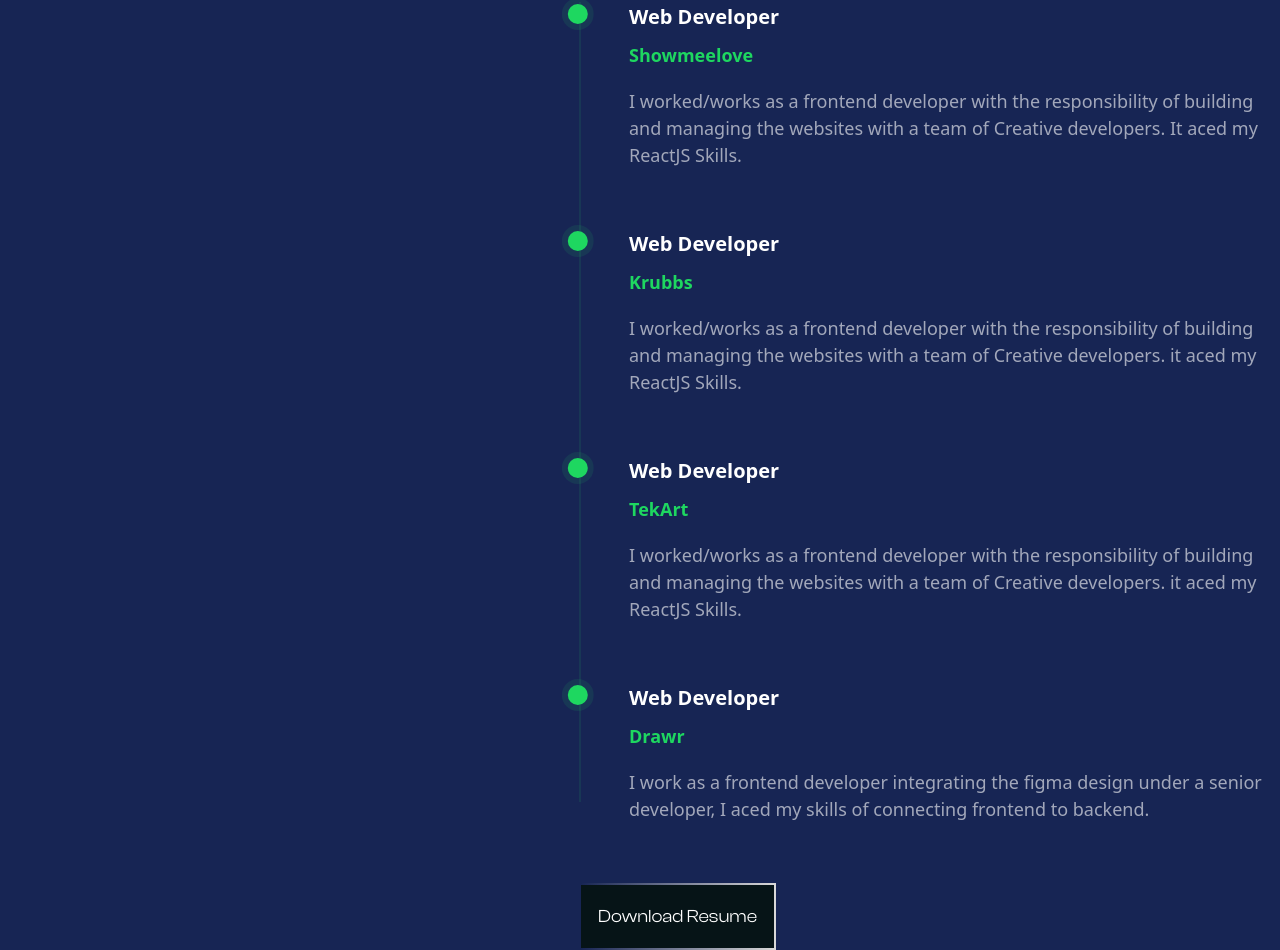
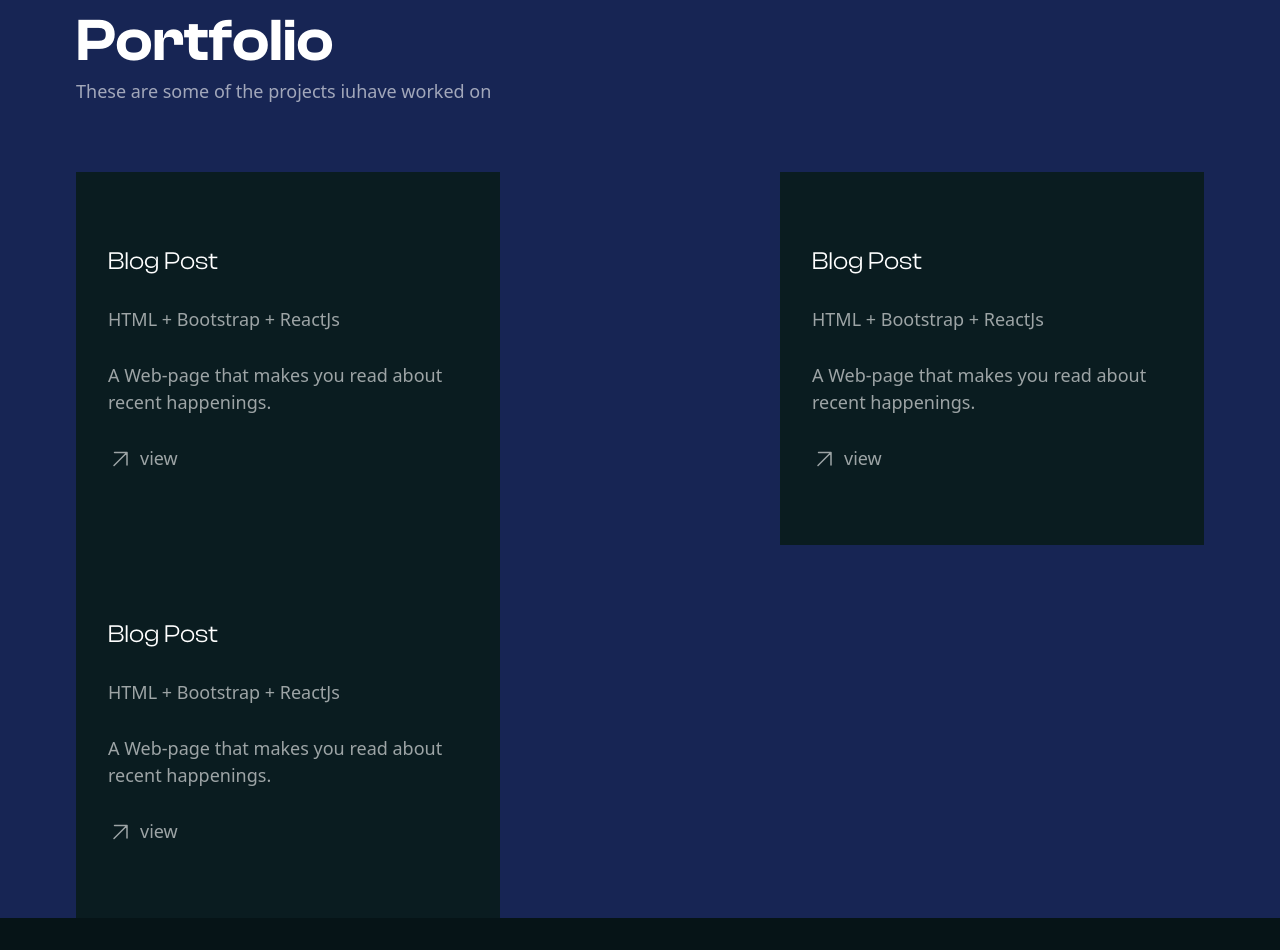
Before and after one commit to Victorola-coder/VickyJay, a React (Vite) app: page / in a window 1280 px wide. Shown: the part 5878-6828 px from the top of the page. After the commit the page ends 6796 px from the top, so only its background shows below. Built offline with nearby package versions, Linux system fonts and the light colour scheme.

Commit message:
poerftolio desktop done

```diff
--- a/src/Pages/Home.jsx
+++ b/src/Pages/Home.jsx
@@ -1,7 +1,7 @@
 import Hero from "../components/Hero";
 import Navbar from "../components/Navbar";
 import Services from "../components/Services";
-import Experience from "../components/skills&&experience/experience";
+import Portfolio from "../components/portfolio";
 import Skills from "../components/skills&&experience/skills";
 
 function Home() {
@@ -11,7 +11,7 @@
       <Hero />
       <Services />
       <Skills />
-      <Experience />
+      <Portfolio />
     </main>
   );
 }
--- a/src/assets/Icons.jsx
+++ b/src/assets/Icons.jsx
@@ -161,3 +161,25 @@
     </svg>
   );
 };
+
+export function Arrow({ className }) {
+  return (
+    <svg
+      xmlns="http://www.w3.org/2000/svg"
+      width="24"
+      height="25"
+      className={className}
+      viewBox="0 0 24 25"
+      fill="none"
+    >
+      <path
+        d="M6 19.5L19 6.5M19 6.5V18.98M19 6.5H6.52"
+        stroke="white"
+        strokeOpacity="0.6"
+        strokeWidth="1.5"
+        strokeLinecap="round"
+        strokeLinejoin="round"
+      />
+    </svg>
+  );
+}
--- a/src/components/portfolio.jsx
+++ b/src/components/portfolio.jsx
@@ -1,8 +1,8 @@
-import React from "react";
+import { Arrow } from "../assets/Icons";
 
-const portfolio = () => {
+const Portfolio = () => {
   return (
-    <section>
+    <section className={`mx-[30px] mt-[60px] lg:mx-[76px] lg:mt-[152px]`}>
       <div>
         <div>
           <h2
@@ -10,10 +10,95 @@
           >
             Portfolio
           </h2>
+          <p
+            className={`font-medium text-[#FFFFFF99] text-[18px] leading-[27px]`}
+          >
+            These are some of the projects iuhave worked on
+          </p>
+        </div>
+        <div className={`mt-[67px] flex flex-wrap justify-between space-x-`}>
+          <div
+            className={`flex flex-col  gap-[29px] justify-center w-[424px] h-[373px] bg-[#0A1C20] px-[32px] py-[55px]`}
+          >
+            <h5
+              className={`text-[25px] leading-[30.75px] font-medium font-clash`}
+            >
+              Blog Post
+            </h5>
+            <h5
+              className={`text-[18px] text-[#FFFFFF99] font-medium leading-[27px]`}
+            >
+              HTML + Bootstrap + ReactJs
+            </h5>
+
+            <h5
+              className={`max-w-[340px] text-[18px] text-[#FFFFFF99] font-medium leading-[27px]`}
+            >
+              A Web-page that makes you read about recent happenings.
+            </h5>
+            <div className="flex items-center space-x-2">
+              <span>
+                <Arrow className={`w-full`} />
+              </span>
+              <p className={`text-[18px] font-medium text-[#FFFFFF99]`}>view</p>
+            </div>
+          </div>
+          <div
+            className={`flex flex-col  gap-[29px] justify-center w-[424px] h-[373px] bg-[#0A1C20] px-[32px] py-[55px]`}
+          >
+            <h5
+              className={`text-[25px] leading-[30.75px] font-medium font-clash`}
+            >
+              Blog Post
+            </h5>
+            <h5
+              className={`text-[18px] text-[#FFFFFF99] font-medium leading-[27px]`}
+            >
+              HTML + Bootstrap + ReactJs
+            </h5>
+
+            <h5
+              className={`max-w-[340px] text-[18px] text-[#FFFFFF99] font-medium leading-[27px]`}
+            >
+              A Web-page that makes you read about recent happenings.
+            </h5>
+            <div className="flex items-center space-x-2">
+              <span>
+                <Arrow className={`w-full`} />
+              </span>
+              <p className={`text-[18px] font-medium text-[#FFFFFF99]`}>view</p>
+            </div>
+          </div>
+          <div
+            className={`flex flex-col  gap-[29px] justify-center w-[424px] h-[373px] bg-[#0A1C20] px-[32px] py-[55px]`}
+          >
+            <h5
+              className={`text-[25px] leading-[30.75px] font-medium font-clash`}
+            >
+              Blog Post
+            </h5>
+            <h5
+              className={`text-[18px] text-[#FFFFFF99] font-medium leading-[27px]`}
+            >
+              HTML + Bootstrap + ReactJs
+            </h5>
+
+            <h5
+              className={`max-w-[340px] text-[18px] text-[#FFFFFF99] font-medium leading-[27px]`}
+            >
+              A Web-page that makes you read about recent happenings.
+            </h5>
+            <div className="flex items-center space-x-2">
+              <span>
+                <Arrow className={`w-full`} />
+              </span>
+              <p className={`text-[18px] font-meduim text-[#FFFFFF99]`}>view</p>
+            </div>
+          </div>
         </div>
       </div>
     </section>
   );
 };
 
-export default portfolio;
+export default Portfolio;
--- a/src/components/skills&&experience/skills.jsx
+++ b/src/components/skills&&experience/skills.jsx
@@ -2,7 +2,7 @@
 
 const Skills = () => {
   return (
-    <section className="mx-[30px] mt-[60px] pb-10 lg:mx-[76px] lg:mt-[152px]">
+    <section className="mx-[30px] mt-[60px] lg:mx-[76px] lg:mt-[152px]">
       <div className="flex flex-col gap-[60px] lg:flex-row lg:gap-[36px] lg:justify-between">
         {/*skills */}
         <div className={`flex flex-col`}>
--- a/src/index.css
+++ b/src/index.css
@@ -28,7 +28,7 @@
 }
 
 body::-webkit-scrollbar-track {
-  @apply bg-[#1ED760];
+  @apply bg-white;
 }
 
 body::-webkit-scrollbar-track-piece {
@@ -36,7 +36,7 @@
 }
 
 body::-webkit-scrollbar-thumb {
-  @apply transition-all duration-500 rounded-full bg-black/30 hover:bg-black/40;
+  @apply transition-all duration-500 rounded-full bg-black/60 hover:bg-black/40;
 }
 
 html {
```
